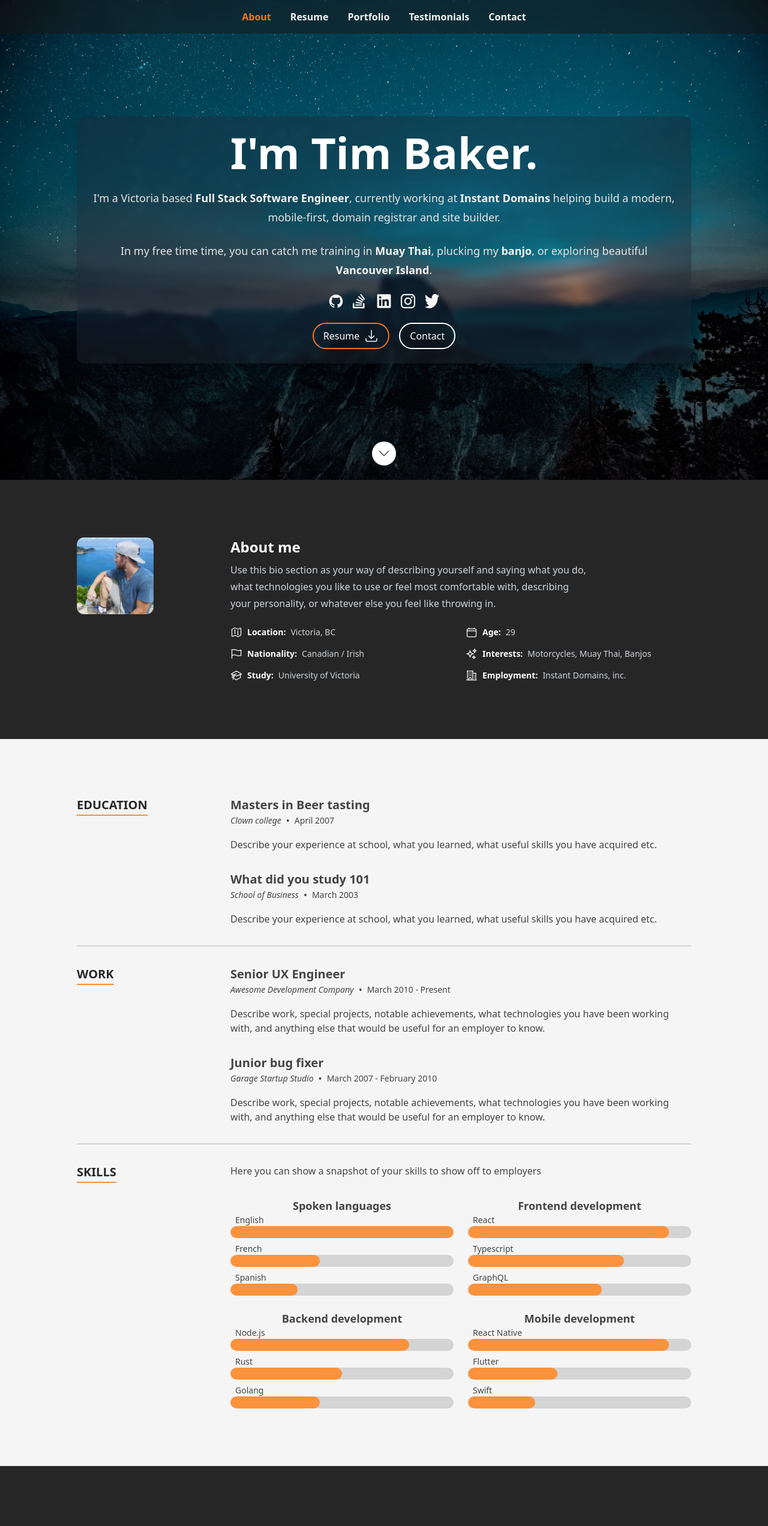
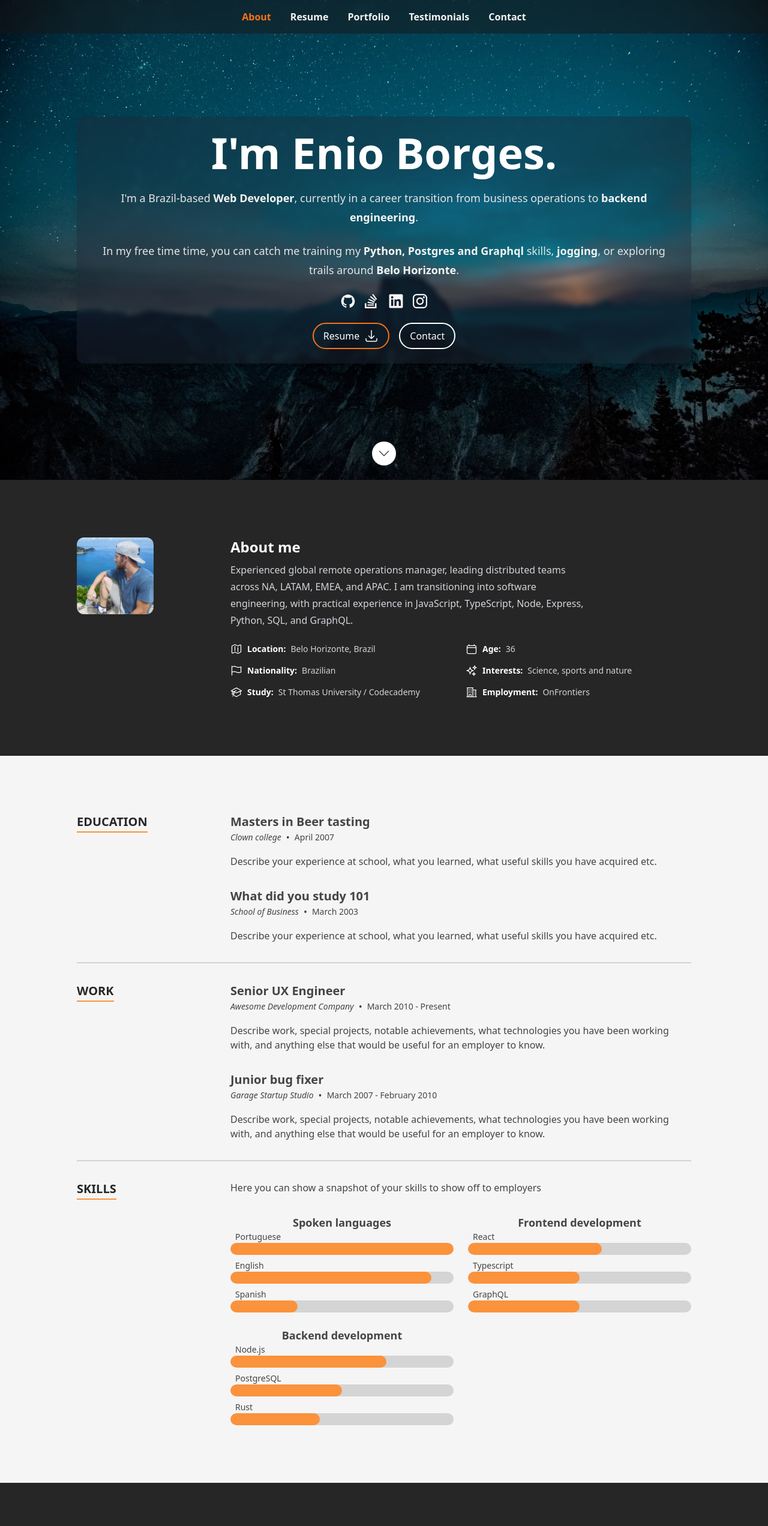
Before and after one commit to borgesenioc/react-resume-enio, a Next.js app: page / in a window 1280 px wide. Shown: the top 2544 px of the page at 60% size. Built offline with nearby package versions, Linux system fonts and the light colour scheme.

Commit message:
Update data.tsx
Update data to be about me.

```diff
--- a/src/data/data.tsx
+++ b/src/data/data.tsx
@@ -12,7 +12,6 @@ import GithubIcon from '../components/Icon/GithubIcon';
 import InstagramIcon from '../components/Icon/InstagramIcon';
 import LinkedInIcon from '../components/Icon/LinkedInIcon';
 import StackOverflowIcon from '../components/Icon/StackOverflowIcon';
-import TwitterIcon from '../components/Icon/TwitterIcon';
 import heroImage from '../images/header-background.webp';
 import porfolioImage1 from '../images/portfolio/portfolio-1.jpg';
 import porfolioImage2 from '../images/portfolio/portfolio-2.jpg';
@@ -44,8 +43,8 @@ import {
  * Page meta data
  */
 export const homePageMeta: HomepageMeta = {
-  title: 'React Resume Template',
-  description: "Example site built with Tim Baker's react resume template",
+  title: 'Enio Borges',
+  description: "A personal website built by a web developer in the making.",
 };
 
 /**
@@ -69,18 +68,17 @@ export type SectionId = (typeof SectionId)[keyof typeof SectionId];
  */
 export const heroData: Hero = {
   imageSrc: heroImage,
-  name: `I'm Tim Baker.`,
+  name: `I'm Enio Borges.`,
   description: (
     <>
       <p className="prose-sm text-stone-200 sm:prose-base lg:prose-lg">
-        I'm a Victoria based <strong className="text-stone-100">Full Stack Software Engineer</strong>, currently working
-        at <strong className="text-stone-100">Instant Domains</strong> helping build a modern, mobile-first, domain
-        registrar and site builder.
+        I'm a Brazil-based <strong className="text-stone-100">Web Developer</strong>, currently in a career transition
+        from business operations to <strong className="text-stone-100">backend engineering</strong>.
       </p>
       <p className="prose-sm text-stone-200 sm:prose-base lg:prose-lg">
-        In my free time time, you can catch me training in <strong className="text-stone-100">Muay Thai</strong>,
-        plucking my <strong className="text-stone-100">banjo</strong>, or exploring beautiful{' '}
-        <strong className="text-stone-100">Vancouver Island</strong>.
+        In my free time time, you can catch me training my <strong className="text-stone-100">Python, Postgres and Graphql</strong> skills,
+        <strong className="text-stone-100"> jogging</strong>, or exploring trails around{' '}
+        <strong className="text-stone-100">Belo Horizonte</strong>.
       </p>
     </>
   ),
@@ -104,16 +102,15 @@ export const heroData: Hero = {
  */
 export const aboutData: About = {
   profileImageSrc: profilepic,
-  description: `Use this bio section as your way of describing yourself and saying what you do, what technologies you like
-  to use or feel most comfortable with, describing your personality, or whatever else you feel like throwing
-  in.`,
+  description: `Experienced global remote operations manager, leading distributed teams across NA, LATAM, EMEA, and APAC.
+   I am transitioning into software engineering, with practical experience in JavaScript, TypeScript, Node, Express, Python, SQL, and GraphQL.`,
   aboutItems: [
-    {label: 'Location', text: 'Victoria, BC', Icon: MapIcon},
-    {label: 'Age', text: '29', Icon: CalendarIcon},
-    {label: 'Nationality', text: 'Canadian / Irish', Icon: FlagIcon},
-    {label: 'Interests', text: 'Motorcycles, Muay Thai, Banjos', Icon: SparklesIcon},
-    {label: 'Study', text: 'University of Victoria', Icon: AcademicCapIcon},
-    {label: 'Employment', text: 'Instant Domains, inc.', Icon: BuildingOffice2Icon},
+    {label: 'Location', text: 'Belo Horizonte, Brazil', Icon: MapIcon},
+    {label: 'Age', text: '36', Icon: CalendarIcon},
+    {label: 'Nationality', text: 'Brazilian', Icon: FlagIcon},
+    {label: 'Interests', text: 'Science, sports and nature', Icon: SparklesIcon},
+    {label: 'Study', text: 'St Thomas University / Codecademy', Icon: AcademicCapIcon},
+    {label: 'Employment', text: 'OnFrontiers', Icon: BuildingOffice2Icon},
   ],
 };
 
@@ -125,12 +122,12 @@ export const skills: SkillGroup[] = [
     name: 'Spoken languages',
     skills: [
       {
-        name: 'English',
+        name: 'Portuguese',
         level: 10,
       },
       {
-        name: 'French',
-        level: 4,
+        name: 'English',
+        level: 9,
       },
       {
         name: 'Spanish',
@@ -143,15 +140,15 @@ export const skills: SkillGroup[] = [
     skills: [
       {
         name: 'React',
-        level: 9,
+        level: 6,
       },
       {
         name: 'Typescript',
-        level: 7,
+        level: 5,
       },
       {
         name: 'GraphQL',
-        level: 6,
+        level: 5,
       },
     ],
   },
@@ -160,32 +157,15 @@ export const skills: SkillGroup[] = [
     skills: [
       {
         name: 'Node.js',
-        level: 8,
+        level: 7,
+      },
+      {
+        name: 'PostgreSQL',
+        level: 5,
       },
       {
         name: 'Rust',
-        level: 5,
-      },
-      {
-        name: 'Golang',
         level: 4,
-      },
-    ],
-  },
-  {
-    name: 'Mobile development',
-    skills: [
-      {
-        name: 'React Native',
-        level: 9,
-      },
-      {
-        name: 'Flutter',
-        level: 4,
-      },
-      {
-        name: 'Swift',
-        level: 3,
       },
     ],
   },
@@ -365,9 +345,8 @@ export const contact: ContactSection = {
  * Social items
  */
 export const socialLinks: Social[] = [
-  {label: 'Github', Icon: GithubIcon, href: 'https://github.com/tbakerx'},
+  {label: 'Github', Icon: GithubIcon, href: 'https://github.com/borgesenioc'},
   {label: 'Stack Overflow', Icon: StackOverflowIcon, href: 'https://stackoverflow.com/users/8553186/tim-baker'},
-  {label: 'LinkedIn', Icon: LinkedInIcon, href: 'https://www.linkedin.com/in/timbakerx/'},
-  {label: 'Instagram', Icon: InstagramIcon, href: 'https://www.instagram.com/reactresume/'},
-  {label: 'Twitter', Icon: TwitterIcon, href: 'https://twitter.com/TimBakerx'},
+  {label: 'LinkedIn', Icon: LinkedInIcon, href: 'https://www.linkedin.com/in/enioborges/'},
+  {label: 'Instagram', Icon: InstagramIcon, href: 'https://www.instagram.com/borgesenioc/'},
 ];
```
